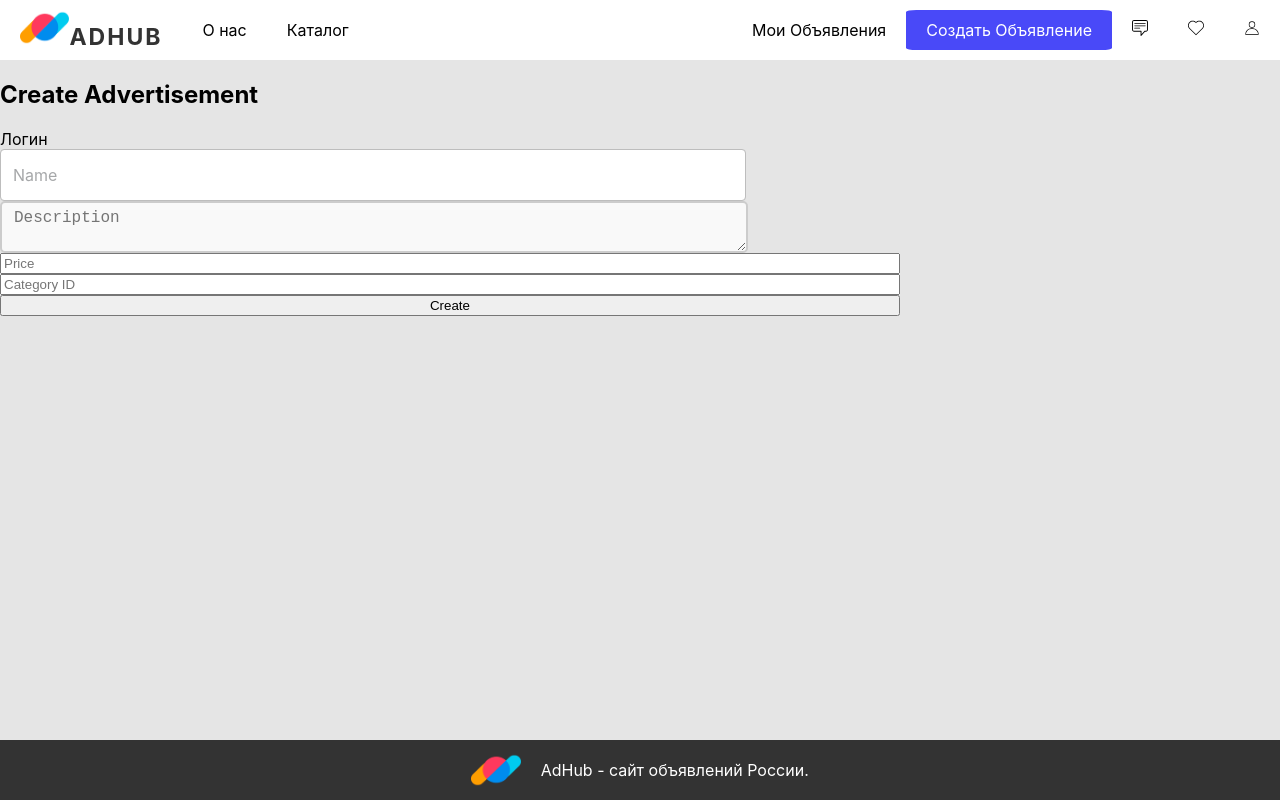
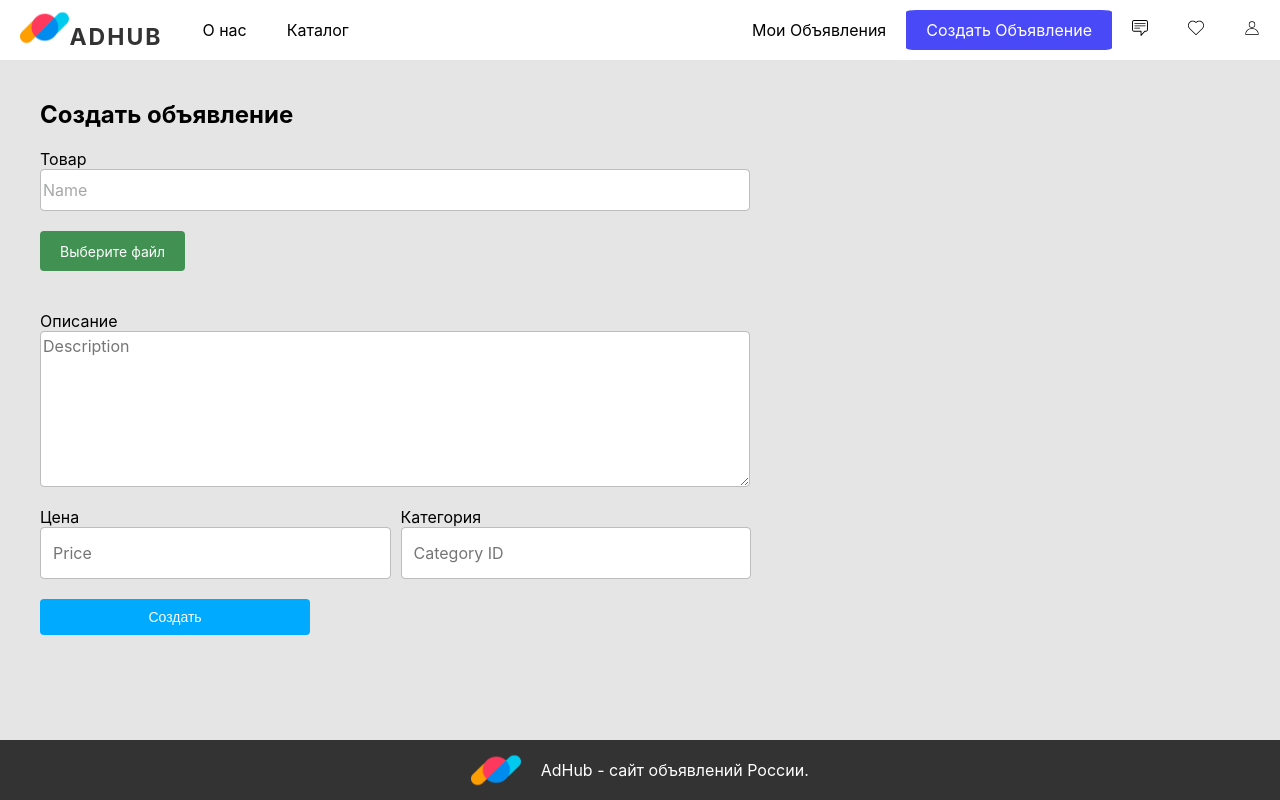
Before and after one commit to Cerber879/AdHub, a React (Create React App) app: page /create-ad in a window 1280 px wide. Built offline with nearby package versions, Linux system fonts and the light colour scheme.

Commit message:
full_verstka_create_ad

```diff
--- a/src/components/Advertisement/CreateAdvertisement/CreateAdvertisement.tsx
+++ b/src/components/Advertisement/CreateAdvertisement/CreateAdvertisement.tsx
@@ -1,4 +1,4 @@
-import React, { useState } from 'react';
+import React, { useRef, useState } from 'react';
 import { createAdvertisement } from '../../../services/api';
 import styles from './createAdvertisement.module.css'
 const CreateAdvertisement: React.FC = () => {
@@ -17,41 +17,108 @@ const CreateAdvertisement: React.FC = () => {
     }
   };
 
+
+  // это машина жесткая
+  const [files, setFiles] = useState<File[]>([]);
+  const inputRef = useRef<HTMLInputElement>(null);
+  const dt = new DataTransfer();
+
+  const handleFileChange = (event: React.ChangeEvent<HTMLInputElement>) => {
+    const filesList = event.target.files;
+    if (filesList) {
+      dt.items.clear();
+      for (let i = 0; i < filesList.length; i++) {
+        const file = filesList.item(i);
+        if (file) {
+          dt.items.add(file);
+        }
+      }
+      setFiles(Array.from(dt.files));
+    }
+  };
+
+  const removeFilesItem = (name: string) => {
+    const newFiles = files.filter(file => file.name !== name);
+    setFiles(newFiles);
+    dt.items.clear();
+    newFiles.forEach(file => dt.items.add(file));
+    if (inputRef.current) {
+      inputRef.current.files = dt.files;
+    }
+  };
+
   return (
     <div className={styles.item}>
-      <h2>Create Advertisement</h2>
-      <label className="text-field__label" htmlFor="name">Логин</label>
+      <h2>Создать объявление</h2>
+      <div>
+        <label className="text-field__label" htmlFor="name">Товар</label>
         <input
-        id="name"
+          id="item__name"
           className={styles.item__name}
           type="text"
           placeholder="Name"
           value={name}
           onChange={(e) => setName(e.target.value)}
         />
+      </div>
+        <div className={styles.input__file_row}>
+		      <label className={styles.input__file}>
+		   	    <input
+            type="file"
+            name="file[]"
+            multiple accept="image/*"
+            onChange={handleFileChange}
+            ref={inputRef}
+            />
+		   	    <span>Выберите файл</span>
+ 		      </label>
+		      <div className={styles.input__file_list}>
+            {files.map(file => (
+            <div key={file.name} className={styles.input__file_list_item}>
+            <img className={styles.input__file_list_item_img} src={URL.createObjectURL(file)} alt={file.name} />
+            <span className={styles.input__file_list_name}>{file.name}</span>
+            <a href="###" onClick={() => removeFilesItem(file.name)} className={styles.input__file_list_remove}>x</a>
+            </div> ))}
+	        </div>
+        </div>
+      <div>
+        <label className="text-field__label" htmlFor="item__description">Описание</label>
         <textarea
+          id="item__description"
           className={styles.item__description}
           placeholder="Description"
           value={description}
           onChange={(e) => setDescription(e.target.value)}
         />
+      </div>
+      <div className={styles.item__price_category}>
+        <div>
+          <label className="text-field__label" htmlFor="item__price">Цена</label>
           <input
+            id="item__price"
             className={styles.item__price}
             type="number"
             placeholder="Price"
             value={price}
             onChange={(e) => setPrice(e.target.value)}
           />
+
+        </div>
+        <div>
+          <label className="text-field__label" htmlFor="item__category">Категория</label>
           <input
+            id="item__category"
             className={styles.item__category}
             type="text"
             placeholder="Category ID"
             value={categoryId}
             onChange={(e) => setCategoryId(e.target.value)}
           />
+        </div>
+      </div>
       <button
         className={styles.item__button_create}
-        onClick={handleCreateAdvertisement}>Create</button>
+        onClick={handleCreateAdvertisement}>Создать</button>
     </div>
   );
 };
--- a/src/components/Advertisement/CreateAdvertisement/createAdvertisement.module.css
+++ b/src/components/Advertisement/CreateAdvertisement/createAdvertisement.module.css
@@ -3,6 +3,12 @@
     width: 900px;
     display: flex;
     flex-direction: column;
+    margin: 30px;
+}
+
+.item > *
+{
+    margin: 10px;
 }
 
 .text-field__label
@@ -15,6 +21,77 @@
 {
     display: block;
     width: 80%;
+    height: calc(2.25rem + 2px);
+    font-family: inherit;
+    font-size: 1rem;
+    font-weight: 400;
+    line-height: 1.5;
+    color: #212529;
+    background-color: #fff;
+    background-clip: padding-box;
+    border: 1px solid #bdbdbd;
+    border-radius: 0.25rem;
+    transition: border-color 0.15s ease-in-out, box-shadow 0.15s ease-in-out;
+}
+
+.item__name::placeholder
+{
+    color: #212529;
+    opacity: 0.4;
+}
+
+.item__description
+{
+    display: block;
+    width: 80%;
+    height: 150px;
+    font-family: inherit;
+    font-size: 1rem;
+    font-weight: 400;
+    line-height: 1.5;
+    color: #212529;
+    background-color: #fff;
+    background-clip: padding-box;
+    border: 1px solid #bdbdbd;
+    border-radius: 0.25rem;
+    transition: border-color 0.15s ease-in-out, box-shadow 0.15s ease-in-out;
+    resize: vertical; /* Позволяет изменять высоту, но не ширину */
+}
+
+.item__price_category
+{
+    display: flex;
+    width: 79%;
+    gap: 10px;
+}
+
+.item__price_category > div
+{
+    width: 50%;
+    display: flex;
+    flex-direction: column;
+
+}
+
+.item__price
+{
+    height: calc(2.25rem + 2px);
+    padding: 0.375rem 0.75rem;
+    font-family: inherit;
+    font-size: 1rem;
+    font-weight: 400;
+    line-height: 1.5;
+    color: #212529;
+    background-color: #fff;
+    background-clip: padding-box;
+    border: 1px solid #bdbdbd;
+    border-radius: 0.25rem;
+    transition: border-color 0.15s ease-in-out, box-shadow 0.15s ease-in-out;
+
+}
+
+.item__category
+{
     height: calc(2.25rem + 2px);
     padding: 0.375rem 0.75rem;
     font-family: inherit;
@@ -29,36 +106,116 @@
     transition: border-color 0.15s ease-in-out, box-shadow 0.15s ease-in-out;
 }
 
-.item__name::placeholder {
-    color: #212529;
-    opacity: 0.4;
-  }
-.item__description
-{
-    display: block;
-
-    width: 80%;
-    padding: 0.375rem 0.75rem;
-    font-size: 16px;
-    border: 2px solid #ccc;
-    border-radius: 5px;
-    background-color: #f9f9f9;
-    color: #333;
-    resize: vertical; /* Позволяет изменять высоту, но не ширину */
-    transition: border-color 0.3s ease;
+.item__button_create{
+    width: 30%;
+    margin-top: 10px;
+    padding: 10px 20px;
+    font-size: 14px;
+    background-color: #0af;
+    color: #ffffff;
+    border: none;
+    border-radius: 4px;
+    cursor: pointer;
 }
 
-.item__price
-{
-
+.item__button_create:hover{
+    background-color: #0099f7
 }
 
-.item__category
-{
-
+.item__button_create:active{
+    background-color: #008aed
 }
 
-.item__button_create
-{
 
+
+.input__file_row {
+	display: inline-block;
 }
+.input__file {
+	position: relative;
+	display: inline-block;
+}
+.input__file span {
+	position: relative;
+	display: inline-block;
+	cursor: pointer;
+	outline: none;
+	text-decoration: none;
+	font-size: 14px;
+	vertical-align: middle;
+	color: rgb(255 255 255);
+	text-align: center;
+	border-radius: 4px;
+	background-color: #419152;
+	line-height: 22px;
+	height: 40px;
+	padding: 10px 20px;
+	box-sizing: border-box;
+	border: none;
+	margin: 0;
+	transition: background-color 0.2s;
+}
+.input__file input[type=file] {
+	position: absolute;
+	z-index: -1;
+	opacity: 0;
+	display: block;
+	width: 0;
+	height: 0;
+}
+
+/* Focus */
+.input__file input[type=file]:focus + span {
+	box-shadow: 0 0 0 0.2rem rgba(0,123,255,.25);
+}
+
+/* Hover/active */
+.input__file:hover span {
+	background-color: #59be6e;
+}
+.input__file:active span {
+	background-color: #2E703A;
+}
+
+/* Disabled */
+.input__file input[type=file]:disabled + span {
+	background-color: #eee;
+}
+
+/* Список c превью */
+.input__file_list {
+	padding: 10px 0;
+}
+.input__file_list_item {
+	display: inline-block;
+	margin: 0 15px 15px;
+	width: 150px;
+	vertical-align: top;
+	position: relative;
+}
+.input__file_list_item_img {
+	width: 150px;
+}
+.input__file_list_name {
+	text-align: center;
+	display: block;
+	font-size: 12px;
+	text-overflow: ellipsis;
+	overflow: hidden;
+}
+.input__file_list_remove {
+	color: #fff;
+	text-decoration: none;
+	display: inline-block;
+	position: absolute;
+	padding: 0;
+	margin: 0;
+	top: 5px;
+	right: 5px;
+	background: #ff0202;
+	width: 16px;
+	height: 16px;
+	text-align: center;
+	line-height: 16px;
+	border-radius: 50%;
+}
```
Lines whose indentation alone changed are shown as unchanged.
